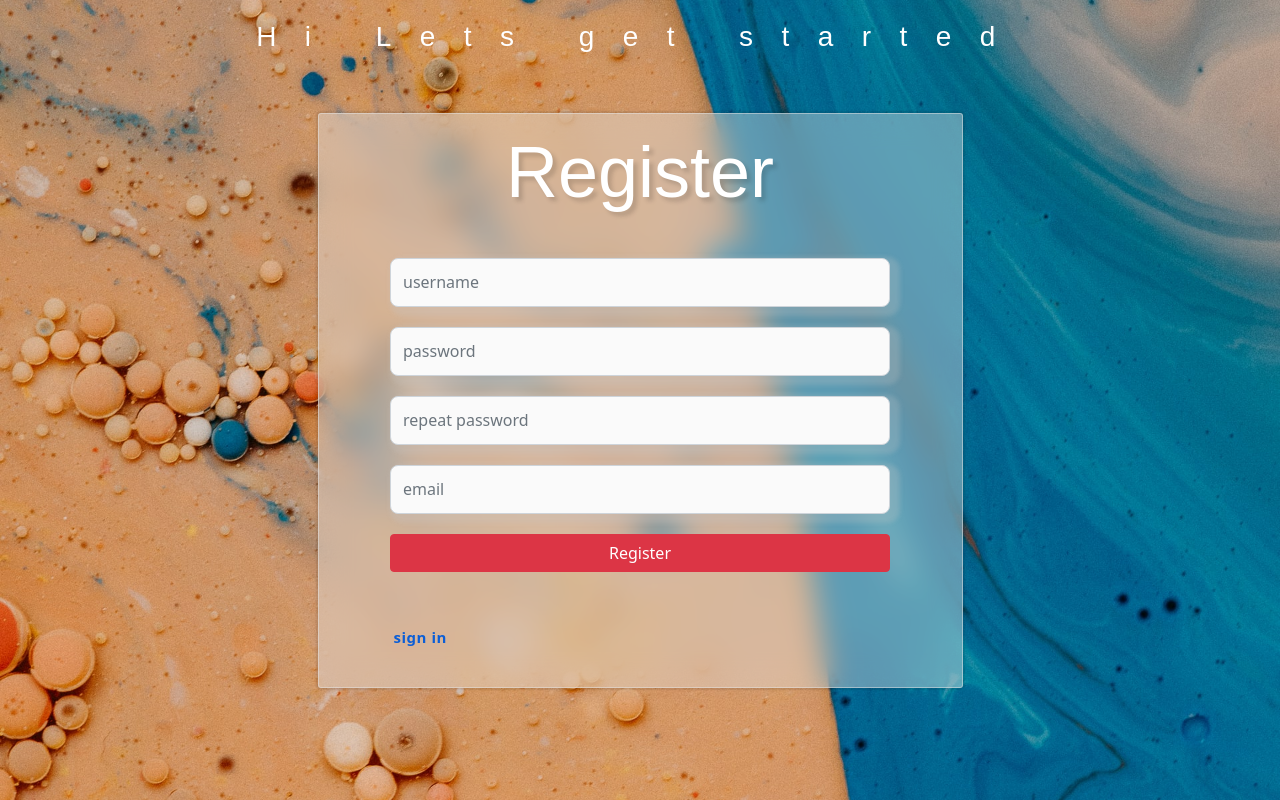
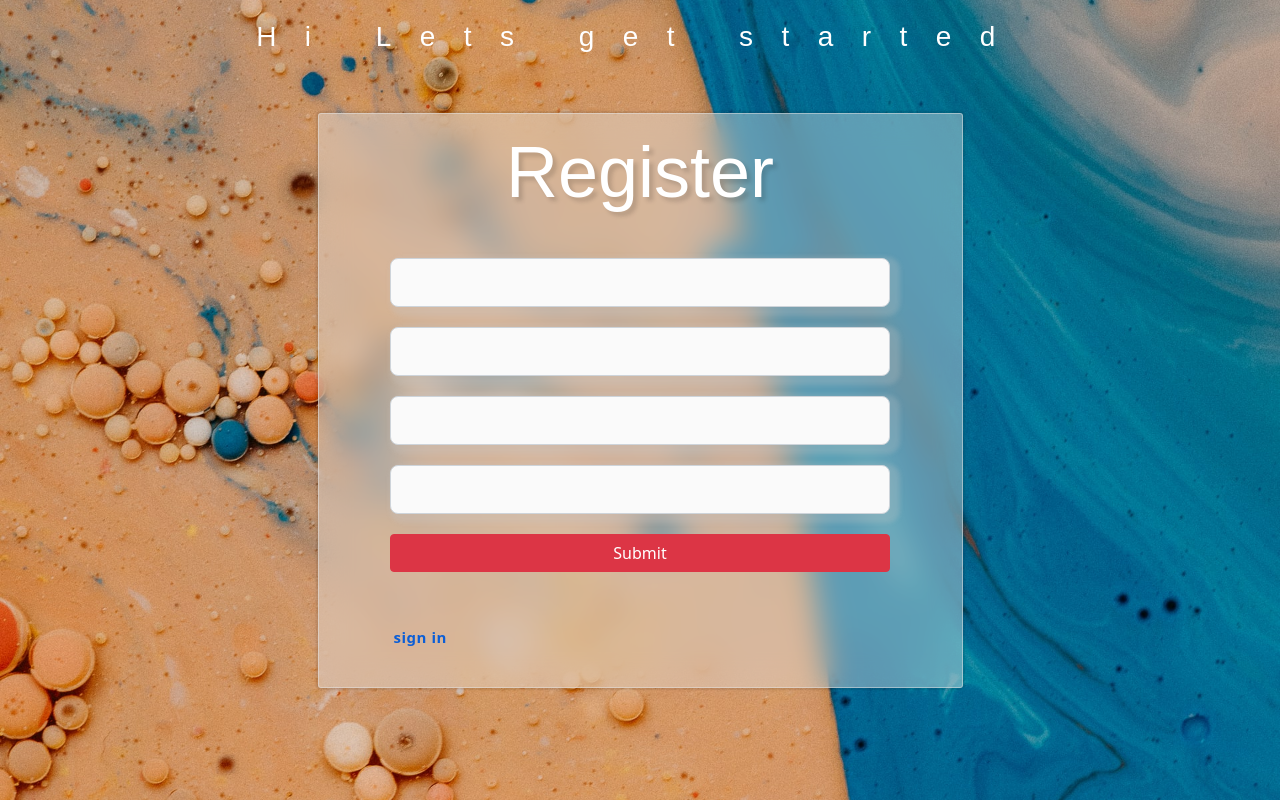
Before and after one commit to SiamakAlipour/messenger, a React (Create React App) app in the folder client/: page /account/register in a window 1280 px wide. Built offline with nearby package versions, Linux system fonts and the light colour scheme.

Commit message:
register fetch and formik validation done

```diff
--- a/client/src/components/Register.js
+++ b/client/src/components/Register.js
@@ -1,8 +1,38 @@
-import React from 'react';
-import './styles/Register.scss';
-import { Formik } from 'formik';
-import { Link } from 'react-router-dom';
+import React from 'react'
+import './styles/Register.scss'
+import { Field, Form, Formik } from 'formik'
+import { Link } from 'react-router-dom'
+import * as Yup from 'yup'
+import axios from '../service/api/baseUrl'
+import { useNavigate } from 'react-router'
 function Register() {
+	let navigate = useNavigate()
+	const schema = Yup.object().shape({
+		username: Yup.string()
+			.required('Username required')
+			.min(6, 'username should be atleast 6 character'),
+		password: Yup.string()
+			.required('Password required')
+			.min(8, 'password should be 8 character'),
+		repeatPassword: Yup.string().oneOf(
+			[Yup.ref('password'), null],
+			'Passwords must match'
+		),
+		email: Yup.string().email('this is not in email format').required(),
+	})
+	const handleRegister = async (values) => {
+		await axios
+			.post('/account/register', {
+				username: values.username,
+				password: values.password,
+				email: values.email,
+			})
+			.then((res) => {
+				alert('you succesfully registred')
+				navigate('/', { replace: true })
+			})
+			.catch((err) => alert(err))
+	}
 	return (
 		<div className='register'>
 			<div className='register__title'>
@@ -14,12 +44,63 @@ function Register() {
 				<Formik
 					initialValues={{
 						username: '',
+
+						email: '',
+					}}
+					validationSchema={schema}
+					onSubmit={handleRegister}>
+					{({ errors, touched }) => (
+						<Form className='register__form'>
+							<Field name='username' className='form-control register__input' />
+
+							{touched.username && errors.username && (
+								<p className='text-danger'>{errors.username}</p>
+							)}
+							<Field name='password' className='form-control register__input' />
+
+							{touched.password && errors.password && (
+								<p className='text-danger'>{errors.password}</p>
+							)}
+							<Field
+								name='repeatPassword'
+								className='form-control register__input'
+							/>
+
+							{touched.repeatPassword && errors.repeatPassword && (
+								<p className='text-danger'>{errors.repeatPassword}</p>
+							)}
+							<Field name='email' className='form-control register__input' />
+
+							{/* If this field has been touched, and it contains an error, display
+
+           it */}
+
+							{touched.email && errors.email && (
+								<p className='text-danger'>{errors.email}</p>
+							)}
+
+							<button type='submit' className='btn btn-danger'>
+								Submit
+							</button>
+						</Form>
+					)}
+				</Formik>
+				{/* <Formik
+					initialValues={{
+						username: '',
 						email: '',
 						password: '',
 						repeatPassword: '',
+					}}
+					validationSchema={schema}
+					validateOnChange={schema}
+					onSubmit={(values) => {
+						// same shape as initial values
+
+						console.log(values)
 					}}>
 					{({ errors, touched }) => (
-						<form className='register__form'>
+						<Form className='register__form'>
 							<input
 								type='text'
 								className='form-control register__input'
@@ -27,10 +108,8 @@ function Register() {
 								name='username'
 								autoComplete='new-password'
 							/>
-							{errors.username && (
-								<label htmlFor='username'>
-									{errors.username}
-								</label>
+							{errors.username && touched.username && (
+								<label htmlFor='username'>{errors.username}</label>
 							)}
 
 							<input
@@ -40,10 +119,8 @@ function Register() {
 								name='password'
 								autoComplete='new-password'
 							/>
-							{errors.password && (
-								<label htmlFor='password'>
-									{errors.password}
-								</label>
+							{errors.password && touched.password && (
+								<label htmlFor='password'>{errors.password}</label>
 							)}
 							<input
 								type='password'
@@ -52,10 +129,8 @@ function Register() {
 								name='repeatPassword'
 								autoComplete='new-password'
 							/>
-							{errors.repeatPassword && (
-								<label htmlFor='repeatPassword'>
-									{errors.repeatPassword}
-								</label>
+							{errors.repeatPassword && touched.repeatPassword && (
+								<label htmlFor='repeatPassword'>{errors.repeatPassword}</label>
 							)}
 							<input
 								type='email'
@@ -63,19 +138,20 @@ function Register() {
 								placeholder='email'
 								name='email'
 							/>
-							{errors.email && (
+							{errors.email && touched.email && (
 								<label htmlFor='email'>{errors.email}</label>
 							)}
 							<button
 								className='btn btn-danger'
+								type='submit'
 								onClick={(e) => {
-									e.preventDefault();
+									e.preventDefault()
 								}}>
 								Register
 							</button>
-						</form>
+						</Form>
 					)}
-				</Formik>
+				</Formik> */}
 				<div className='register__footer'>
 					<Link to='/account/login'>
 						<h3>sign in</h3>
@@ -83,7 +159,7 @@ function Register() {
 				</div>
 			</div>
 		</div>
-	);
+	)
 }
 
-export default Register;
+export default Register
--- a/client/src/components/styles/Register.scss
+++ b/client/src/components/styles/Register.scss
@@ -73,9 +73,14 @@
 		}
 	}
 	&__form {
-		button {
+		> button {
 			width: 100%;
 			margin-top: 20px;
+		}
+		p {
+			font-size: 14px;
+			margin-top: 5px;
+			margin-bottom: -12px;
 		}
 	}
 	.register__input {
```
Also changed, not shown: 1 other file (tests, documents, lock files or other folders).
